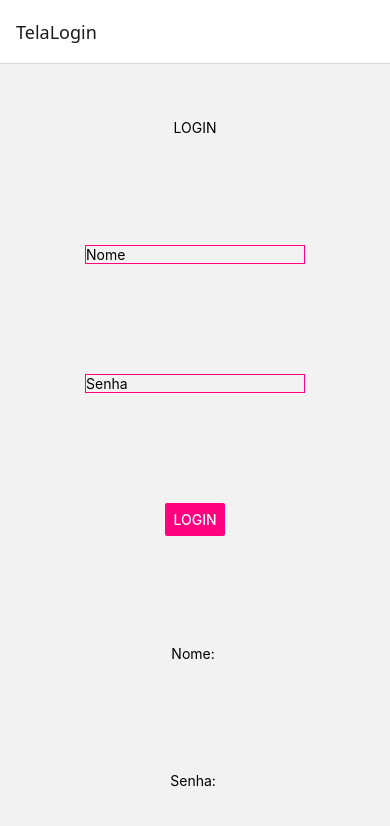
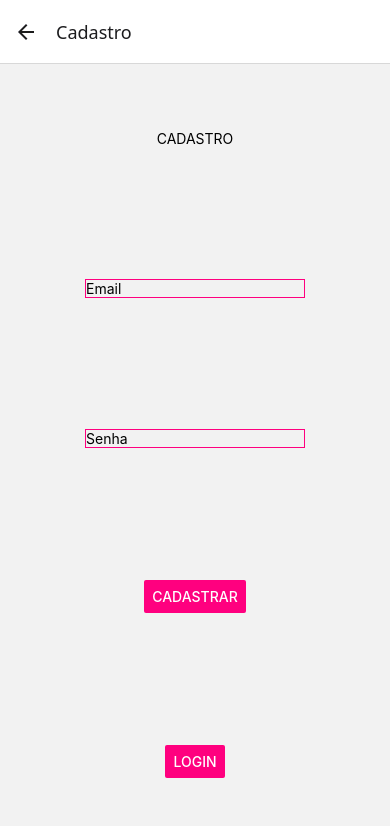
Before and after one commit to MariMelo1/Projeto31902025, a React Native app: screen /Cadastro in a window 390 px wide. Shown: the top 826 px of the page. Built offline with nearby package versions, Linux system fonts and the light colour scheme.

Commit message:
criação de tela cadastro

```diff
--- a/App.js
+++ b/App.js
@@ -10,6 +10,7 @@ import Login from './Screens/Login';
 import Feed from './Screens/feed';
 import Count from './Screens/count';
 import Product from './Screens/Product';
+import Register from './Screens/Register';
 
 function BottomTab() {
   const Tab = createBottomTabNavigator();
@@ -28,6 +29,7 @@ export default function App() {
     <NavigationContainer>
       <Stack.Navigator>
         <Stack.Screen name='TelaLogin' component={Login} />
+        <Stack.Screen name='Cadastro' component={Register}/>
         <Stack.Screen options={{headerShown:false}} name='Home' component={BottomTab}/>
       </Stack.Navigator>
     </NavigationContainer>
--- a/Screens/Login.js
+++ b/Screens/Login.js
@@ -1,5 +1,5 @@
 
-import { View, TextInput, Button,Text, StyleSheet,} from "react-native"
+import { View, TextInput, Button,Text, StyleSheet,TouchableOpacity} from "react-native"
 import { useState } from "react"
 
 export default function Login({navigation}){
@@ -25,8 +25,19 @@ export default function Login({navigation}){
             title="Login"
             onPress={() => navigation.navigate('Home')}
             />
-            <Text>Nome: {nome}</Text>
-            <Text>Senha: {senha}</Text>
+
+            <Button
+                color={'#FF007F'}
+                title="Cadastre-se"
+
+            />
+             <TouchableOpacity
+             onPress={() => navigation.navigate('Cadastro')}>
+                <Text style={styles.txtcadastro}>Cadastre-se</Text>
+            </TouchableOpacity>
+
+            {/* <Text>Nome: {nome}</Text>
+            <Text>Senha: {senha}</Text> */}
         </View>
     )
 }
@@ -42,5 +53,9 @@ const styles = StyleSheet.create({
     input:{
         borderWidth: 1,
         borderColor: '#FF007F'
+    },
+    txtcadastro: {
+        color: '#FF007F',
+        fontSize: 20
     }
 })
--- /dev/null
+++ b/Screens/Register.js
@@ -0,0 +1,57 @@
+
+import { View, TextInput, Button,Text, StyleSheet,} from "react-native"
+import {useState} from 'react'
+
+
+export default function Register({navigation}){
+
+    const [email, setEmail] = useState("");
+    const [senha, setSenha] = useState("");
+
+
+    return(
+        <View style={styles.container} >
+            <Text>CADASTRO</Text>
+
+            <TextInput
+            style={styles.input}
+            placeholder="Email"
+            value={email}
+            onChangeText={setEmail}
+            />
+            <TextInput
+            style={styles.input}
+            placeholder="Senha"
+            value={senha}
+            onChangeText={setSenha}
+            secureTextEntry={true}
+            />
+            <Button
+            color={'#FF007F'}
+            title="Cadastrar"
+
+            />
+            <Button
+            color={'#FF007F'}
+            title="Login"
+            onPress={() => navigation.navigate('TelaLogin')}
+            />
+
+        </View>
+
+    )
+}
+
+const styles = StyleSheet.create({
+    container:{
+        flex: 1,
+        alignItems: 'center',
+        justifyContent: 'space-around',
+
+
+    },
+    input:{
+        borderWidth: 1,
+        borderColor: '#FF007F'
+    }
+})
```
